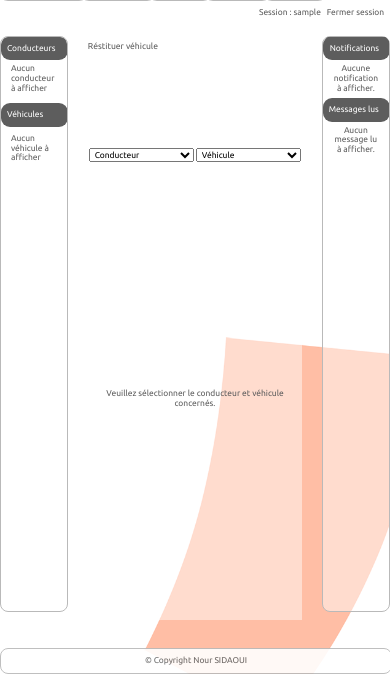
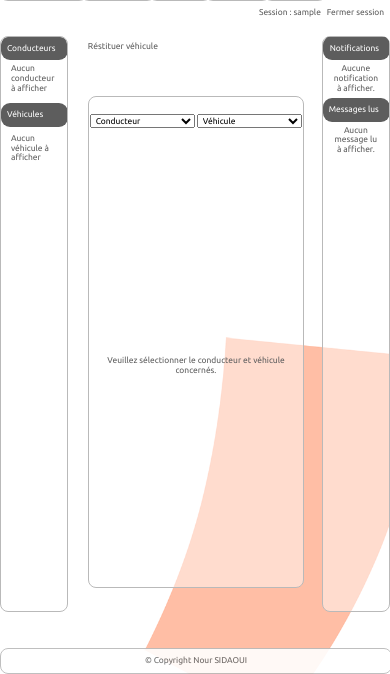
Before and after one commit to nour-sidaoui/flott-assist, a Django app: page /restituer/ in a window 390 px wide. Shown: the part 170-844 px from the top of the page. Run offline with Django 3.2, Linux system fonts and the light colour scheme; the visitor is signed in with stand-in values (Sample User, id 1); data that the repository does not hold is empty; some libraries are stand-ins or nearby versions.

Commit message:
css "restit" created and added on page restitution

```diff
--- a/dashboard/templates/dashboard/restituer.html
+++ b/dashboard/templates/dashboard/restituer.html
@@ -3,7 +3,7 @@
 
 <h3 class="verticalmar">Réstituer véhicule</h3>
 
-<div class="contentbox_restit scrollable opacity">
+<div class="contentbox restit scrollable opacity">
       <form method="post" id="RestituerVehicule" vehicules_dropdown_url="{% url 'dashboard:ajax_charger_vehicules' %}">
 
     {% csrf_token %}
--- a/static/css/main.css
+++ b/static/css/main.css
@@ -1631,7 +1631,7 @@ and (max-width: 700px) {
 			width: calc(100% - 12vh);
 		}
 
-		.contentbox_restit input:not([type=checkbox]) {
+		.restit input:not([type=checkbox]) {
 			width: calc(100% - 4vh);
 		}
 
```
